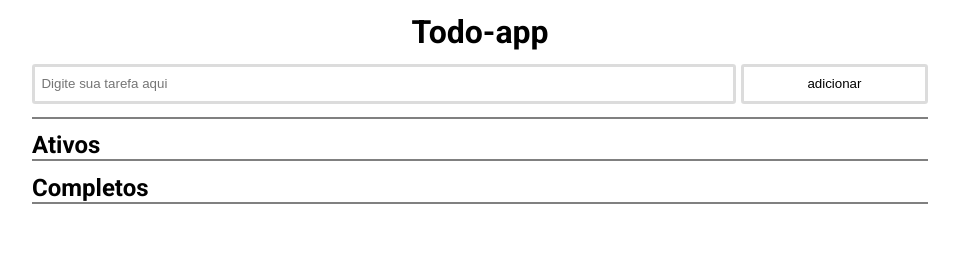
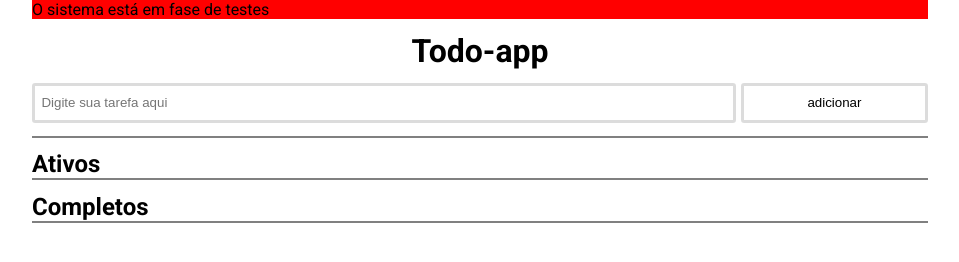
Before and after one commit to diegogit03/todo-app, a plain HTML site: page index.html in a window 1280 px wide. Shown: the whole page, without its empty margins (160-1119 px from the left). Drawn offline with nearby package versions, Linux system fonts and the light colour scheme.

Commit message:
alert-message

```diff
--- a/index.html
+++ b/index.html
@@ -12,6 +12,9 @@
     <body>
         <div id="root">
             <header>
+                <div class="alert-message">
+                    O sistema está em fase de testes
+                </div>
                 <h1>Todo-app</h1>
                 <div id="todos-input">
                     <input type="text"
--- a/styles.css
+++ b/styles.css
@@ -102,3 +102,7 @@ div.todo > .actions-in-todo > button:nth-child(2) {
     margin: 0 8px;
     width: 20px;
 }
+
+.alert-message {
+    background-color: red;
+}
```
